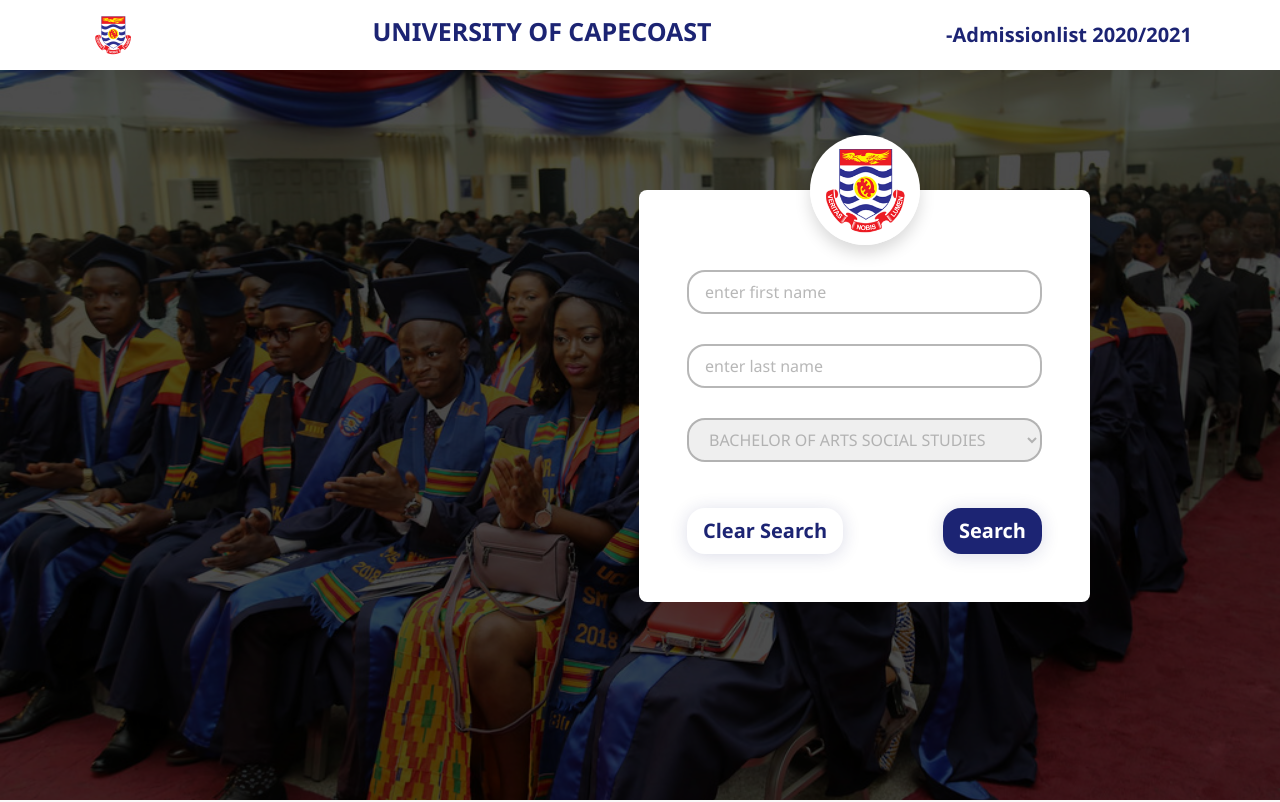
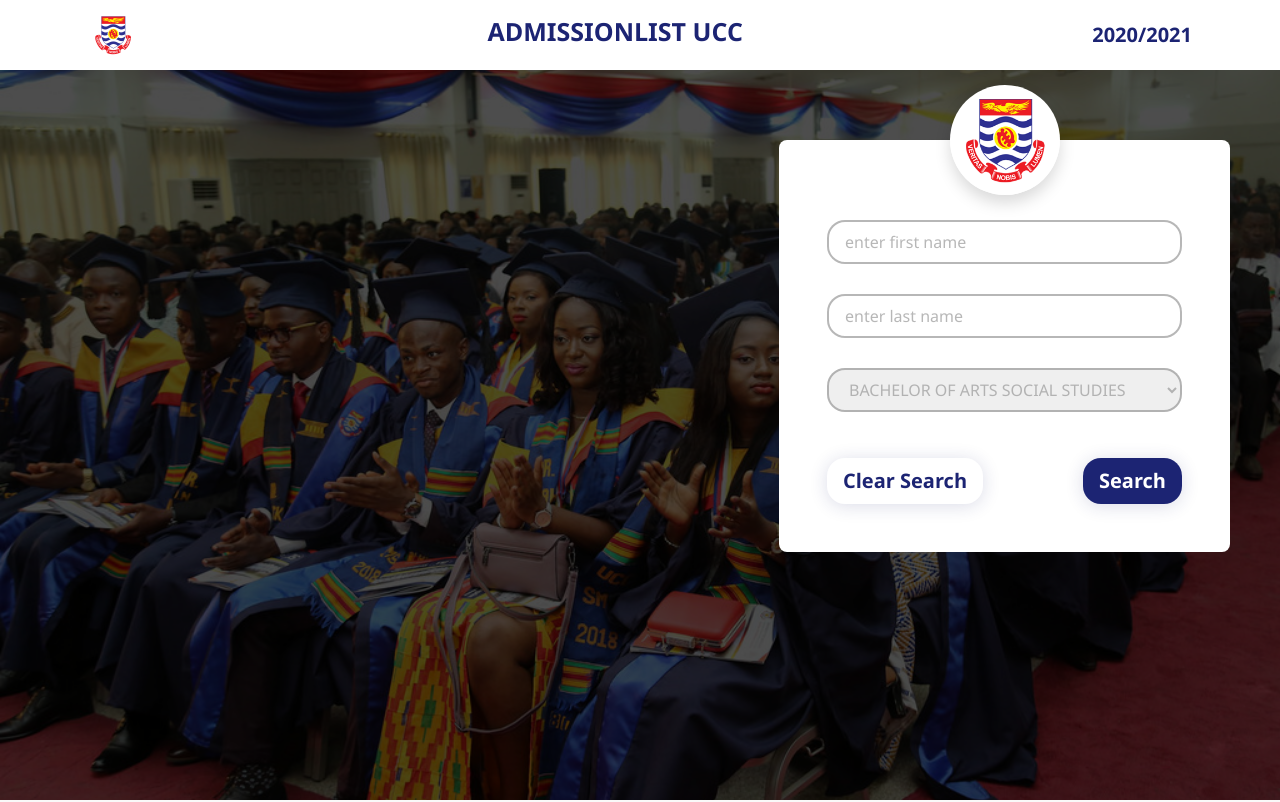
Before and after one commit to mclegacycodes/admissionlistuc, a plain HTML site: page index.html in a window 1280 px wide. Shown: the top 802 px of the page. Drawn offline with nearby package versions, Linux system fonts and the light colour scheme.

Commit message:
fixed the titile and positioned the main form element well

```diff
--- a/index.html
+++ b/index.html
@@ -15,7 +15,7 @@
         <nav class="container" id="nav">
                 <img src="images/ucclogo.png" alt="ucc logo" height="50" id="logo">
 
-                <h3><a href="index.html"> UNIVERSITY OF CAPECOAST</a></h3><span id="header-year">-Admissionlist 2020/2021</span>
+                <h3><a href="index.html">ADMISSIONLIST UCC</a></h3><span id="header-year">2020/2021</span>
         </nav>
     </header>
 
--- a/style.css
+++ b/style.css
@@ -64,6 +64,7 @@ h3>a{
     background-color: black;
     padding: 0;
     position: relative;
+    overflow: hidden;
 }
 
 #hero-image{
@@ -80,7 +81,7 @@ h3>a{
     position: absolute;
     top: 0;
     right: 0;
-    transform: translate(-190px,60px);
+    transform: translate(-90px,60px);
 
 }
 .tile{
@@ -219,7 +220,7 @@ font-weight: 700;
 
 #landing-items{
 
-    /* transform: translate(-50px,10px); */
+    transform: translate(-50px,10px);
 
 
 }
```
